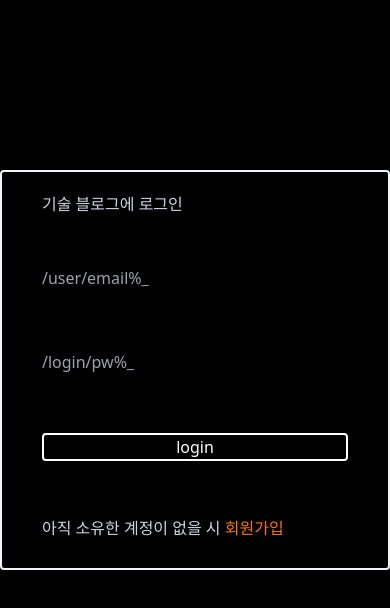
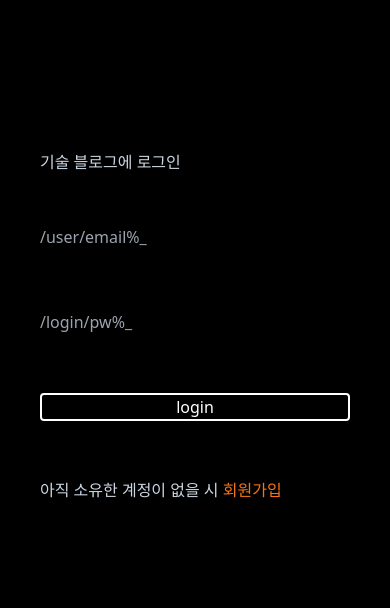
Before and after one commit to pjsClimbToUpperDirection/tech-blog, a Next.js app: page /signin in a window 390 px wide. Shown: the top 608 px of the page. Built offline with nearby package versions, Linux system fonts and the light colour scheme.

Commit message:
24-02-15-02

```diff
--- a/app/signin/page.tsx
+++ b/app/signin/page.tsx
@@ -5,7 +5,7 @@ export default function signIn() {
     return (
         <>
             <div className={"grid justify-items-center h-screen min-h-[730px]"}>
-                <div className={"w-full sm:w-[540px] bg-black fixed top-[170px] h-[400px] z-20 grid grid-rows-5 rounded px-[40px] border-2 border-slate-100"}>
+                <div className={"w-full sm:w-[540px] bg-black fixed top-[130px] h-[400px] z-20 grid grid-rows-5 rounded px-[40px] sm:border-2 border-slate-100"}>
                     <div className={"row-span-4 grid grid-rows-5"}>
                         <div className={"row-span-1 grid content-center text-slate-300"}>
                             <p>기술 블로그에 로그인</p>
```
